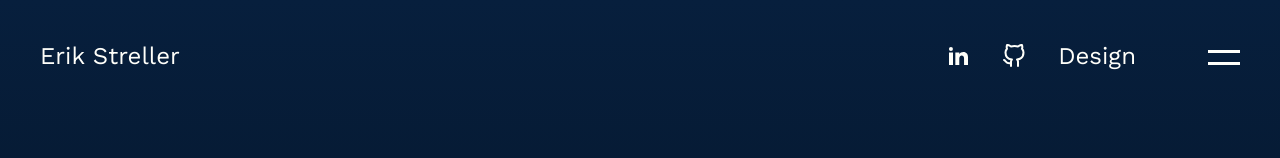
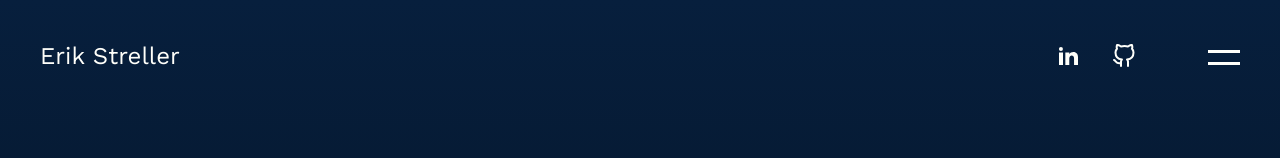
Before and after one commit to erikstreller/space-intro, a React (Vite) app: page / in a window 1280 px wide. Shown: the top 158 px of the page. Built offline with nearby package versions, Linux system fonts and the light colour scheme; a web font is replaced by a local one.

Commit message:
remove placeholder

```diff
--- a/src/layout/Header.tsx
+++ b/src/layout/Header.tsx
@@ -62,9 +62,6 @@ const Header = ({ open, setOpen }: MenuProps) => {
             {link.icon}
           </a>
         ))}
-        <a className="header-link hover:line-through hover:opacity-100 hover:text-primary">
-          Design
-        </a>
       </div>
       <button
         className="absolute sm:top-[13px] top-9 sm:right-[6.25%] right-9 w-10 h-10 focus:outline-none"
```
